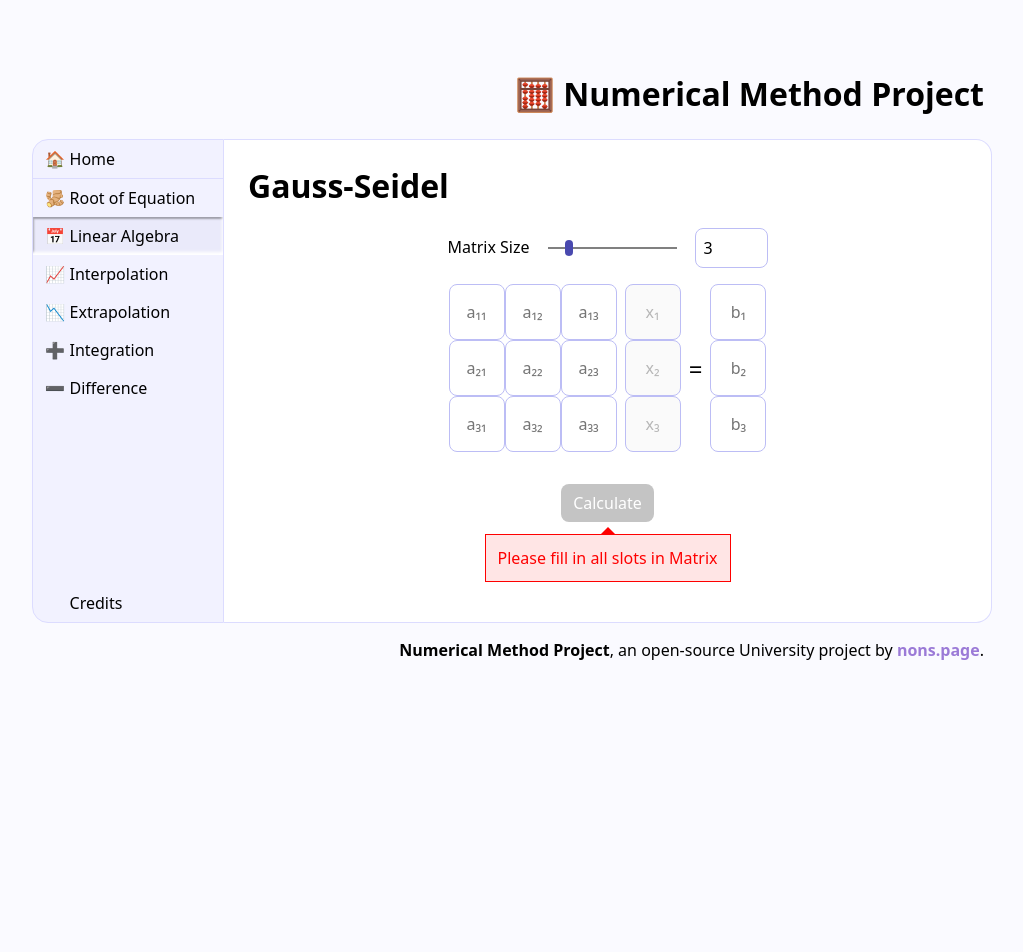
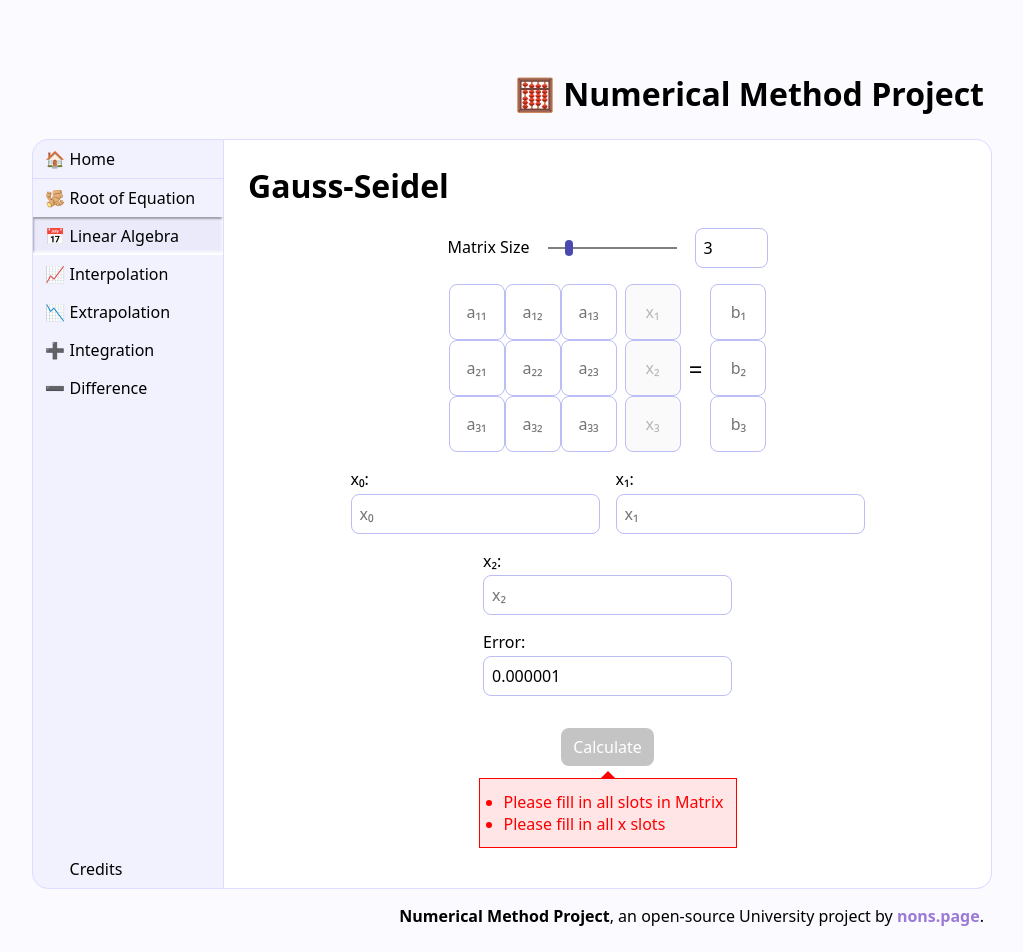
Before and after one commit to NaiNonTH/nm-project, a SvelteKit app: page /linear-algebra/gauss-seidel in a window 1280 px wide. Shown: the top 952 px of the page, without its empty margins (128-1151 px from the left). Before the commit the page ends 800 px from the top, so only its background shows below. Built offline with nearby package versions, Linux system fonts and the light colour scheme.

Commit message:
Add initiator x inputs for iterative linear algebra

```diff
--- a/src/routes/linear-algebra/LinearAlgebra.svelte
+++ b/src/routes/linear-algebra/LinearAlgebra.svelte
@@ -1,33 +1,80 @@
 <script>
+	import Input from '$lib/components/Input.svelte';
 	import MatrixInput from '$lib/components/MatrixInput.svelte';
 	import LinearAlgebraAnswer from '$lib/components/Answer/LinearAlgebraAnswer.svelte';
+
+	import { toSubset } from '$lib/utils/misc.js';
 
 	export let func;
 	export let joinMatrix = false;
 	export let cramerMode = false;
+	export let iterative = false;
 
 	import { joinedMatrix, matrixIsInvalid } from '$lib/utils/misc.js';
 
 	let A, B, size;
 	let result = null;
+	let x0 = [];
+	let error = 0.000001;
+
+	$: if (size) x0.length = size;
 
 	$: AisInvalid = matrixIsInvalid(A, size, size);
 	$: BisInvalid = matrixIsInvalid(B, size, 1);
 
-	$: disabled = AisInvalid || BisInvalid;
+	$: xIsInvalid = iterative && x0.some(x => typeof x !== 'number');
+	$: errorIsInvalid = iterative && typeof error !== 'number';
+
+	$: disabled = AisInvalid || BisInvalid || xIsInvalid || errorIsInvalid;
 
 	function submit() {
-		if (joinMatrix) result = func(joinedMatrix(A, B));
-		else result = func(A, B);
+		if (joinMatrix)
+			result = func(joinedMatrix(A, B));
+		else if (iterative)
+			result = func(A, B, x0, error)
+		else
+			result = func(A, B);
 	}
 </script>
 
 <form on:submit|preventDefault={submit}>
 	<MatrixInput {cramerMode} bind:size bind:A bind:B />
+	{#if iterative}
+		<div class="same-line">
+			{#each Array(size) as _, i}
+				<Input
+					label='x{toSubset(i)}'
+					placeholder='x{toSubset(i)}'
+					name='x{i}'
+					type='number'
+					bind:value={x0[i]}
+				/>
+			{/each}
+		</div>
+		<div class="same-line">
+			<Input
+				label='Error'
+				placeholder='0.000001'
+				name='error'
+				type='number'
+				bind:value={error}
+			/>
+		</div>
+	{/if}
 	<div class="button-zone">
 		<button {disabled} type="submit"> Calculate </button>
 		{#if disabled}
-			<div class="warning" role="tooltip">Please fill in all slots in Matrix</div>
+			<ul class="warning" role="tooltip">
+				{#if AisInvalid || BisInvalid}
+					<li>Please fill in all slots in Matrix</li>
+				{/if}
+				{#if xIsInvalid}
+					<li>Please fill in all x slots</li>
+				{/if}
+				{#if errorIsInvalid}
+					<li>Error is empty or not a number</li>
+				{/if}
+			</ul>
 		{/if}
 	</div>
 </form>
--- a/src/routes/linear-algebra/gauss-seidel/+page.svelte
+++ b/src/routes/linear-algebra/gauss-seidel/+page.svelte
@@ -4,4 +4,4 @@
 </script>
 
 <h1>Gauss-Seidel</h1>
-<LinearAlgebra func={gaussSeidel} />
+<LinearAlgebra iterative func={gaussSeidel} />
--- a/src/routes/linear-algebra/jacobi-method/+page.svelte
+++ b/src/routes/linear-algebra/jacobi-method/+page.svelte
@@ -4,4 +4,4 @@
 </script>
 
 <h1>Jacobi</h1>
-<LinearAlgebra func={jacobi} />
+<LinearAlgebra iterative func={jacobi} />
```
Also changed, not shown: src/lib/utils/linear-algebra.js.
